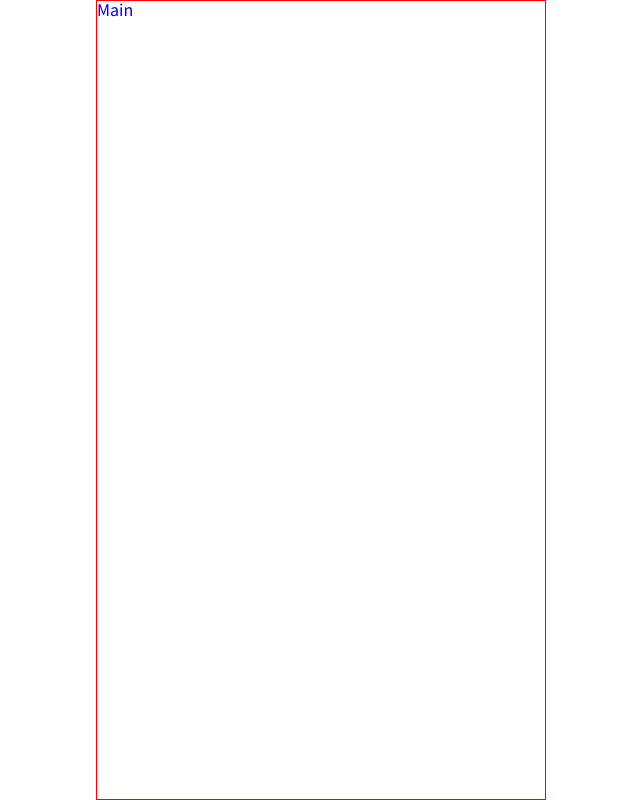
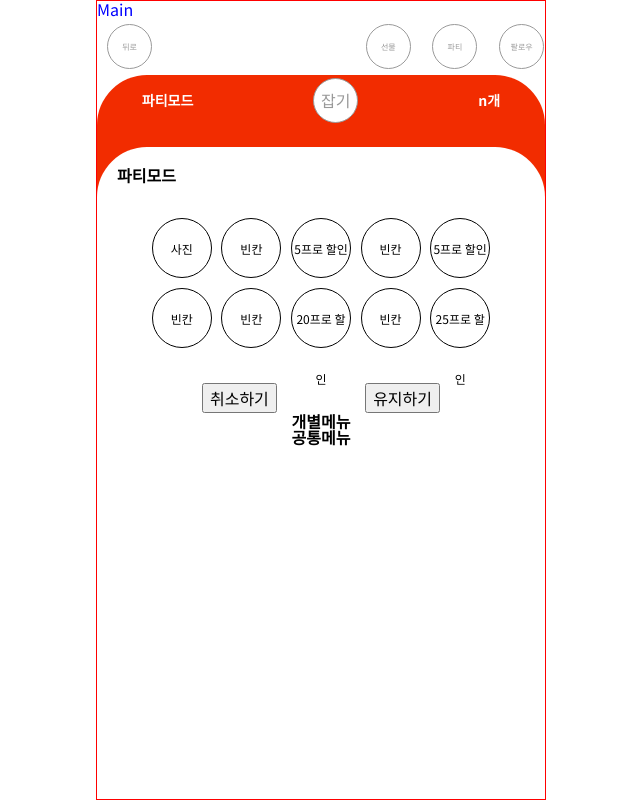
Before and after one commit to BigBusiness-LangsCoffee/FE, a React (Create React App) app: page / in a window 1280 px wide. Shown: the whole page, without its empty margins (319-959 px from the left). Built offline with nearby package versions, Linux system fonts and the light colour scheme.

Commit message:
Add : 파티페이지의 상단 네비게이션, 파티모드까지 구현

```diff
--- a/src/pages/Detail/DetailParty.scss
+++ b/src/pages/Detail/DetailParty.scss
@@ -1,8 +1,92 @@
-.back {
-    background-color: red;
+.detailParty{
+    position: relative;
+}
+.buttonList {
     width: 100%;
-    height: 200%;
-    ::-webkit-scrollbar{
-        display: none;
+    height: 38px;
+    display: flex;
+    justify-content: space-between;
+    align-items: center;
+    margin: 10px;
+    .subBtn{
+        display: flex;
+        justify-content: space-around;
+        width: 200px;
+    }
+    button {
+        width: 45px;
+        height: 45px;
+        border: 1px solid #999999;
+        border-radius: 100%;
+        background-color: white;
+        color: #999999;
+        font-weight: 400;
+        font-size: 8px;
     }
 }
+
+.subNav{
+    display: flex;
+    justify-content: center;
+    width: 100%;
+    height: 1459px;
+    background-color: #F22C00;
+    border-top-right-radius: 50px;
+    border-top-left-radius: 50px;
+    .subNavList{
+        display: flex;
+        justify-content: space-between;
+        align-items: center;
+        width: 80%;
+        height: 50px;
+        font-size: 14px;
+        font-weight: 600;
+        color: white;
+        button{
+            width: 45px;
+            height: 45px;
+            border: 1px solid #999999;
+            border-radius: 100%;
+            background-color: white;
+            color: #999999;
+        }
+    }
+}
+
+.mainDetailList{
+    position: absolute;
+    display: flex;
+    align-items: center;
+    flex-direction: column;
+    padding: 20px;
+    width: 100%;
+    height: 1367px;;
+    border-radius: 50px;
+    background-color: white;
+    top: 120px;
+
+    ul{
+        display:  flex;
+        justify-content: space-around;
+        align-items: center;
+        flex-wrap: wrap;
+        height:200px;
+        padding: 30px;
+        li {
+            width: 60px;
+            height: 60px;
+            text-align: center;
+            line-height: 60px;
+            border: 1px solid black;
+            border-radius: 100%;
+            font-size: 12px;
+        }
+    }
+
+
+}
+.pmBtnList{
+    width: 80%;
+    display: flex;
+    justify-content: space-around;
+}
--- a/src/pages/Detail/DetailParty.tsx
+++ b/src/pages/Detail/DetailParty.tsx
@@ -3,7 +3,61 @@ import React from 'react';
 import './DetailParty.scss';
 
 const DetailParty = () => {
-  return <div className="back">DetailParty</div>;
+  return (
+    <div className="detailParty">
+      <div className="buttonList">
+        <div>
+          <button>뒤로</button>
+        </div>
+        <div className="subBtn">
+          <button>선물</button>
+          <button>파티</button>
+          <button>팔로우</button>
+        </div>
+      </div>
+      <div className="subNav">
+        <div className="subNavList">
+          <p>파티모드</p>
+          <button>잡기</button>
+          <p>n개</p>
+        </div>
+      </div>
+      <div className="mainDetailList">
+        <div>
+          <h2>파티모드</h2>
+          <ul>
+            <li>사진</li>
+            <li>빈칸</li>
+            <li>5프로 할인</li>
+            <li>빈칸</li>
+            <li>5프로 할인</li>
+            <li>빈칸</li>
+            <li>빈칸</li>
+            <li>20프로 할인</li>
+            <li>빈칸</li>
+            <li>25프로 할인</li>
+          </ul>
+        </div>
+        <div className="pmBtnList">
+          <button>취소하기</button>
+          <button>유지하기</button>
+        </div>
+        <div>
+          <h2>개별메뉴</h2>
+        </div>
+        <div>
+          <h2>공통메뉴</h2>
+        </div>
+        <div></div>
+        <div></div>
+        <div></div>
+        <div></div>
+        <div></div>
+        <div></div>
+        <div></div>
+      </div>
+    </div>
+  );
 };
 
 export default DetailParty;
--- a/src/pages/Main/Main.tsx
+++ b/src/pages/Main/Main.tsx
@@ -1,6 +1,13 @@
+import DetailParty from '../Detail/DetailParty';
 import './Main.scss';
 
 function Main() {
-  return <div className="main">Main</div>;
+  return (
+    <>
+      <div className="main">Main</div>
+
+      <DetailParty />
+    </>
+  );
 }
 export default Main;
--- a/src/pages/MyPage/MyPage.tsx
+++ b/src/pages/MyPage/MyPage.tsx
@@ -1,13 +1,7 @@
-import DetailParty from '../Detail/DetailParty';
 import './MyPage.scss';
 
 const MyPage = () => {
-  return (
-    <>
-      <div>MyPage</div>
-      <DetailParty />
-    </>
-  );
+  return <></>;
 };
 
 export default MyPage;
```
